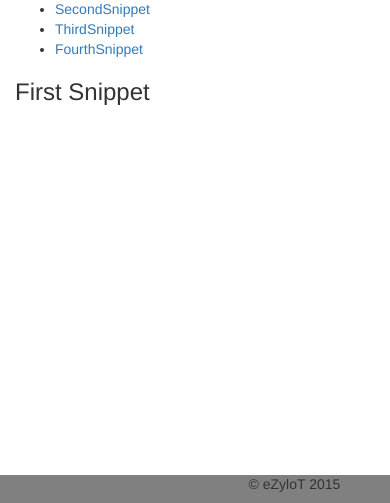
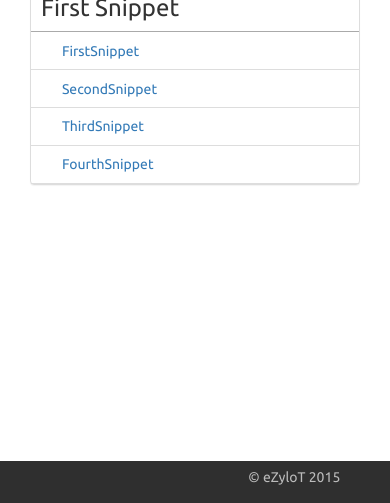
Before and after one commit to ezylot/RESTful-API-Server, a PHP site: page /app/index.php in a window 390 px wide. Shown: the part 341-844 px from the top of the page. Run offline with PHP 8.4, Linux system fonts and the light colour scheme; some libraries are stand-ins or nearby versions; some web fonts are replaced.

Commit message:
Added a navigation area where you can select your snippets

```diff
--- a/app/index.php
+++ b/app/index.php
@@ -13,6 +13,7 @@
 
     <link rel="stylesheet" href="styles/bootstrap.min.css">
     <link rel="stylesheet" href="styles/main.css">
+	<link rel="stylesheet" type="text/css" href="https://fonts.googleapis.com/css?family=Ubuntu">
 
     <script src="scripts/vendor/modernizr-2.8.3-respond-1.4.2.min.js"></script>
   </head>
@@ -48,7 +49,7 @@
             <span class="icon-bar"></span>
             <span class="icon-bar"></span>
           </button>
-          <a class="navbar-brand" href="#">sippget.ga</a>
+          <a class="navbar-brand site-title" href="#">snippget.ga</a>
         </div>
         <div id="navbar" class="navbar-collapse collapse">
           <form class="navbar-form navbar-right" role="form">
@@ -68,25 +69,23 @@
 
 	<div id="wrapper" class="container-fluid">
 		<div class="row">
-			<section class="col-md-8">
+			<section class="col-md-9">
 				<img style="width: 100%" src="http://www.miratelinc.com/wp-content/uploads/2013/12/page-under-construction.jpg" alt="This site is currently under construction" />
 
 			</section>
-			<aside class="col-md-4">
-				<div class="snippet-nav">
-					<ul>
-						<li><a href="">FirstSnippet</a></li>
-						<li><a href="">SecondSnippet</a></li>
-						<li><a href="">ThirdSnippet</a></li>
-						<li><a href="">FourthSnippet</a></li>
-					</ul>
+			<aside class="col-md-3 panel panel-default">
+				<div class="summary">
+					<h3>First Snippet<span class="pull-right glyphicon glyphicon-edit"></span></h3>
 				</div>
 
-				<div class="summary">
-					<h3>First Snippet <span class="glyphicon glyphicon-edit"></span></h3>
+				<div class="snippet-nav">
+					<a href=""><span class="glyphicon glyphicon-tag"></span><span>FirstSnippet</span></a>
+					<a href=""><span class="glyphicon glyphicon-tag"></span><span>SecondSnippet</span></a>
+					<a href=""><span class="glyphicon glyphicon-tag"></span><span>ThirdSnippet</span></a>
+					<a href=""><span class="glyphicon glyphicon-tag"></span><span>FourthSnippet</span></a>
 				</div>
 			</aside>
-		<div>
+		</div>
 	</div>
 
 	<footer>
--- a/app/styles/main.css
+++ b/app/styles/main.css
@@ -1,10 +1,71 @@
+body {
+	font-family: 'Ubuntu', serif;
+
+}
+/* -------------------------- Navigation Top ------------------------*/
+nav {
+	margin-bottom: 40px;
+}
+nav .site-title {
+	font-weight: 700;
+	font-size: 200%;
+	color: #F48650 !important;
+}
+
+nav input[type="text"], nav input[type="password"] {
+	background-color: #eeeeee;
+
+}
+nav input[type="text"]:focus, nav input[type="password"]:focus {
+	background-color: #ffffff;
+
+}
+/* -------------------------- Wrapper between Header and Footer -----*/
+#wrapper {
+	margin: 30px;
+
+}
+
+/*-------------------------- Infoarea for Snippet Right Side ------ */
+aside .summary {
+	border-bottom: 1px solid #aaa;
+	padding: 0px 10px;
+}
+
+
+/*---------------------------- Snippet Navigation Right Side --------*/
+aside {
+	padding: 0px 0px !important;
+}
+
+aside > .snippet-nav {
+	padding: 0;
+
+	display: flex;
+	flex-direction: column;
+
+}
+
+aside > .snippet-nav  a {
+	display: box;
+	border-bottom: 1px solid #ddd;
+	padding: 0.6em 0px;
+}
+
+aside > .snippet-nav a .glyphicon {
+	padding: 0px 10px;
+}
+
+/* -------------------------. Footer Bottom -------------------------*/
 footer {
 	position: fixed;
 	bottom: 0;
-	background-color: grey;
+
+	color: #bbb;
+	background-color: #2f2f2f;
 
 	width: 100%;
-	height: 2em;
+	height: 3em;
 
 	display: flex;
 	flex-direction: row;
@@ -12,8 +73,3 @@ footer {
 	align-items: center;
 	align-content: center;
 }
-
-aside {
-
-
-}
```
